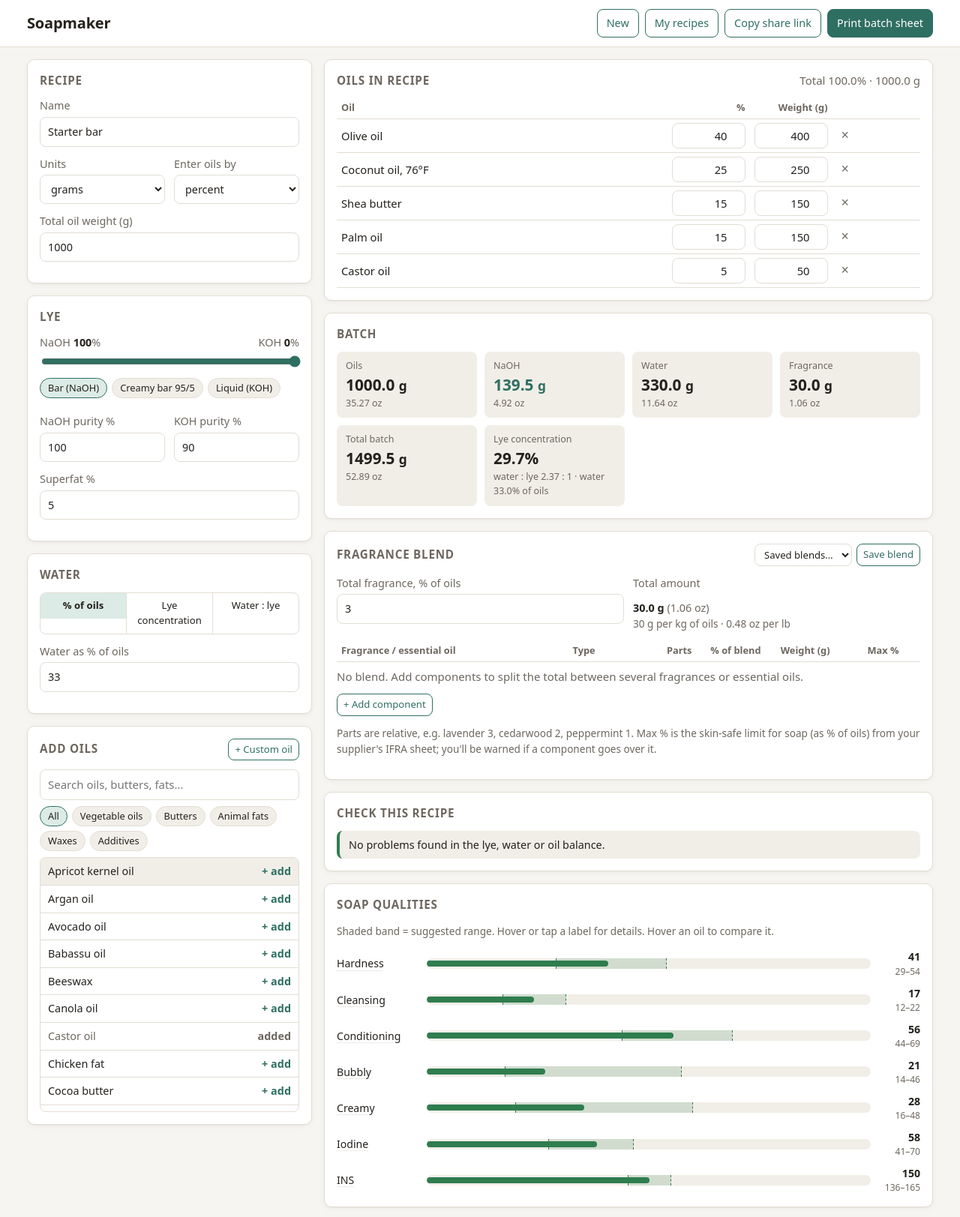
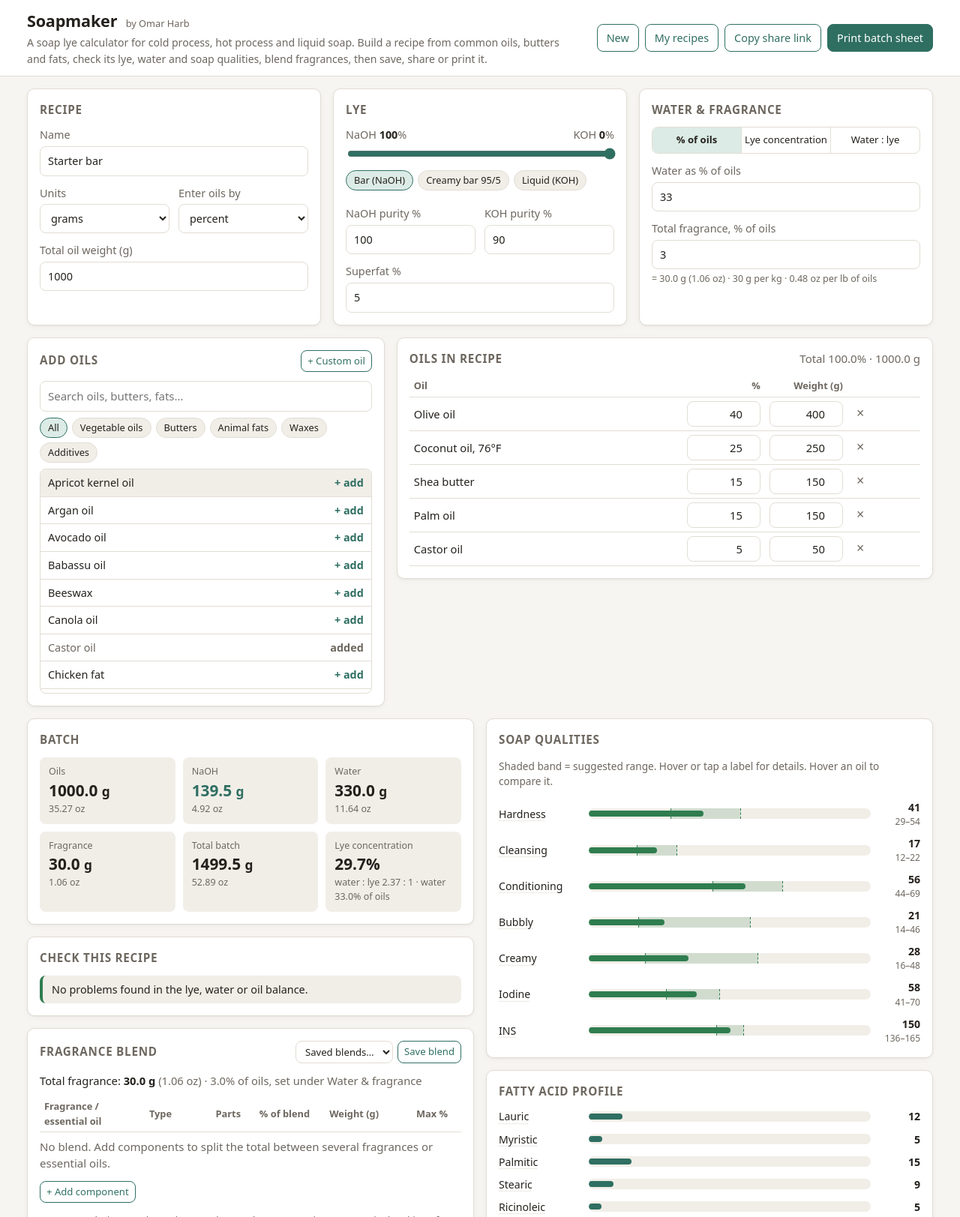
Before and after one commit to ramobrah/soapmaker, a plain HTML site: page index.html in a window 1280 px wide. Shown: the top 1623 px of the page at 75% size. Drawn offline with Linux system fonts and the light colour scheme.

Commit message:
made a number of cosmetic updates

```diff
--- a/css/styles.css
+++ b/css/styles.css
@@ -48,7 +48,12 @@ body {
   font: 15px/1.5 system-ui, -apple-system, "Segoe UI", Roboto, sans-serif;
 }
 .wrap { max-width: 1240px; margin: 0 auto; padding: 0 16px; }
-h1 { font-size: 1.25rem; margin: 0; letter-spacing: -0.01em; }
+h1 { font-size: 1.35rem; margin: 0; letter-spacing: -0.01em; }
+.brand { min-width: 0; flex: 1 1 420px; }
+.byline { font-size: 0.8rem; font-weight: 400; color: var(--muted); margin-left: 6px; letter-spacing: 0; }
+.tagline { margin: 2px 0 0; font-size: 0.88rem; color: var(--muted); max-width: 720px; }
+.blend-total { margin-bottom: 10px; font-size: 0.92rem; }
+#fragrance-hint { font-size: 0.78rem; }
 h2 { font-size: 0.95rem; margin: 0 0 12px; text-transform: uppercase; letter-spacing: 0.05em; color: var(--muted); font-weight: 600; }
 .muted { color: var(--muted); }
 .small { font-size: 0.85rem; }
@@ -58,10 +63,32 @@ h2 { font-size: 0.95rem; margin: 0 0 12px; text-transform: uppercase; letter-spa
 .header-row { display: flex; align-items: center; justify-content: space-between; gap: 12px; padding-top: 12px; padding-bottom: 12px; flex-wrap: wrap; }
 .header-actions { display: flex; gap: 8px; flex-wrap: wrap; }
 
-/* Layout */
-.layout { display: grid; grid-template-columns: minmax(300px, 380px) 1fr; gap: 16px; padding-top: 16px; padding-bottom: 32px; }
-.col-left, .col-right { display: flex; flex-direction: column; gap: 16px; min-width: 0; }
-@media (max-width: 860px) { .layout { grid-template-columns: 1fr; } }
+/* Layout: settings row → picker + recipe side by side → results */
+main.wrap { display: flex; flex-direction: column; gap: 16px; padding-top: 16px; padding-bottom: 24px; }
+.settings-row { display: grid; grid-template-columns: 1fr 1fr 1fr; gap: 16px; }
+.workbench { display: grid; grid-template-columns: minmax(280px, 2fr) 3fr; gap: 16px; align-items: start; }
+.results { display: grid; grid-template-columns: 1fr 1fr; gap: 16px; align-items: start; }
+.results-col { display: flex; flex-direction: column; gap: 16px; min-width: 0; }
+.settings-row > *, .workbench > * { min-width: 0; }
+.settings-row .card .field:last-child { margin-bottom: 0; }
+@media (max-width: 1020px) {
+  .settings-row { grid-template-columns: 1fr 1fr; }
+  .settings-row > .card:first-child { grid-column: 1 / -1; }
+  /* Single column: batch, checks, qualities, fatty acids, then fragrance and notes */
+  .results { display: flex; flex-direction: column; }
+  .results-col { display: contents; }
+  .results-col:first-child > :nth-child(1) { order: 1; }
+  .results-col:first-child > :nth-child(2) { order: 2; }
+  .results-col:last-child > :nth-child(1) { order: 3; }
+  .results-col:last-child > :nth-child(2) { order: 4; }
+  .results-col:first-child > :nth-child(3) { order: 5; }
+  .results-col:first-child > :nth-child(4) { order: 6; }
+}
+@media (max-width: 760px) {
+  .settings-row, .workbench { grid-template-columns: 1fr; }
+}
+
+.site-footer { border-top: 1px solid var(--border); color: var(--muted); font-size: 0.85rem; padding: 16px 0 24px; text-align: center; }
 
 .card { background: var(--surface); border: 1px solid var(--border); border-radius: var(--radius); padding: 16px; box-shadow: var(--shadow); }
 .card-head { display: flex; align-items: baseline; justify-content: space-between; gap: 8px; margin-bottom: 12px; }
@@ -113,7 +140,7 @@ input[type=range] { width: 100%; accent-color: var(--accent); }
 .segmented label + label { border-left: 1px solid var(--border); }
 
 /* Oil picker */
-.oil-list { list-style: none; margin: 0; padding: 0; max-height: 340px; overflow-y: auto; border: 1px solid var(--border); border-radius: 8px; }
+.oil-list { list-style: none; margin: 0; padding: 0; max-height: 300px; overflow-y: auto; border: 1px solid var(--border); border-radius: 8px; }
 .oil-list li { display: flex; justify-content: space-between; align-items: center; gap: 8px; padding: 7px 10px; cursor: pointer; border-bottom: 1px solid var(--border); font-size: 0.9rem; }
 .oil-list li:last-child { border-bottom: 0; }
 .oil-list li:hover, .oil-list li.active { background: var(--surface-2); }
@@ -232,7 +259,7 @@ dialog::backdrop { background: rgba(0, 0, 0, 0.35); }
 #print-sheet { display: none; }
 @media print {
   body { background: #fff; color: #000; font-size: 11pt; }
-  .site-header, main, dialog, .toast { display: none !important; }
+  .site-header, main, .site-footer, dialog, .toast { display: none !important; }
   #print-sheet { display: block; padding: 0; }
   #print-sheet h1 { font-size: 18pt; margin-bottom: 2pt; }
   #print-sheet h3 { font-size: 11pt; margin: 14pt 0 4pt; text-transform: uppercase; letter-spacing: 0.04em; }
--- a/index.html
+++ b/index.html
@@ -10,7 +10,10 @@
 <body>
   <header class="site-header">
     <div class="wrap header-row">
-      <h1>Soapmaker</h1>
+      <div class="brand">
+        <h1>Soapmaker <span class="byline">by Omar Harb</span></h1>
+        <p class="tagline">A soap lye calculator for cold process, hot process and liquid soap. Build a recipe from common oils, butters and fats, check its lye, water and soap qualities, blend fragrances, then save, share or print it.</p>
+      </div>
       <div class="header-actions">
         <button type="button" id="btn-new" class="btn ghost">New</button>
         <button type="button" id="btn-library" class="btn ghost">My recipes</button>
@@ -20,9 +23,9 @@
     </div>
   </header>
 
-  <main class="wrap layout">
-    <!-- LEFT: settings + oil picker -->
-    <section class="col-left">
+  <main class="wrap">
+    <!-- 1. Settings -->
+    <section class="settings-row">
         <div class="card">
           <h2>Recipe</h2>
           <label class="field">
@@ -51,7 +54,6 @@
             <input type="number" id="total-oil" min="0" step="any" value="1000">
           </label>
         </div>
-
         <div class="card">
           <h2>Lye</h2>
           <div class="field">
@@ -81,9 +83,8 @@
             <input type="number" id="superfat" step="0.5" value="5">
           </label>
         </div>
-
         <div class="card">
-        <h2>Water</h2>
+          <h2>Water &amp; fragrance</h2>
           <div class="segmented" role="radiogroup" aria-label="Water method">
             <label><input type="radio" name="water-mode" value="pct" checked><span>% of oils</span></label>
             <label><input type="radio" name="water-mode" value="conc"><span>Lye concentration</span></label>
@@ -101,8 +102,16 @@
             <span>Water : lye ratio (x : 1)</span>
             <input type="number" id="water-ratio" min="0.5" max="5" step="0.1" value="2">
           </label>
+          <label class="field">
+            <span>Total fragrance, % of oils</span>
+            <input type="number" id="fragrance-pct" min="0" step="0.5" value="3">
+            <small class="muted" id="fragrance-hint"></small>
+          </label>
         </div>
+    </section>
 
+    <!-- 2. Build the recipe: picker beside the recipe table -->
+    <section class="workbench">
         <div class="card">
           <div class="card-head">
             <h2>Add oils</h2>
@@ -113,10 +122,6 @@
           <ul class="oil-list" id="oil-list" role="listbox" aria-label="Oils"></ul>
           <div class="oil-preview" id="oil-preview" hidden></div>
         </div>
-    </section>
-
-    <!-- RIGHT: recipe + results -->
-    <section class="col-right">
         <div class="card">
           <div class="card-head">
             <h2>Oils in recipe</h2>
@@ -130,14 +135,21 @@
               <tbody id="recipe-body"></tbody>
             </table>
           </div>
-        <p class="empty" id="recipe-empty">No oils yet. Search or click an oil on the left to add it.</p>
+          <p class="empty" id="recipe-empty">No oils yet. Search or click an oil in the list to add it.</p>
         </div>
+    </section>
 
+    <!-- 3. Results -->
+    <section class="results">
+      <div class="results-col">
         <div class="card">
           <h2>Batch</h2>
           <div class="stat-grid" id="batch-stats"></div>
         </div>
-
+        <div class="card">
+          <h2>Check this recipe</h2>
+          <ul class="warnings" id="warnings"></ul>
+        </div>
         <div class="card">
           <div class="card-head">
             <h2>Fragrance blend</h2>
@@ -146,16 +158,7 @@
               <button type="button" id="btn-blend-save" class="btn ghost small">Save blend</button>
             </div>
           </div>
-        <div class="field-row">
-          <label class="field">
-            <span>Total fragrance, % of oils</span>
-            <input type="number" id="fragrance-pct" min="0" step="0.5" value="3">
-          </label>
-          <div class="field">
-            <span>Total amount</span>
-            <div class="readout" id="fragrance-total"></div>
-          </div>
-        </div>
+          <div class="blend-total" id="fragrance-total"></div>
           <div class="table-scroll">
             <table class="recipe-table blend-table">
               <thead>
@@ -178,24 +181,6 @@
           </div>
           <p class="muted small">Parts are relative, e.g. lavender 3, cedarwood 2, peppermint 1. Max % is the skin-safe limit for soap (as % of oils) from your supplier's IFRA sheet; you'll be warned if a component goes over it.</p>
         </div>
-
-      <div class="card">
-        <h2>Check this recipe</h2>
-        <ul class="warnings" id="warnings"></ul>
-      </div>
-
-      <div class="card">
-        <h2>Soap qualities</h2>
-        <p class="muted small">Shaded band = suggested range. Hover or tap a label for details. Hover an oil to compare it.</p>
-        <div class="bars" id="quality-bars"></div>
-      </div>
-
-      <div class="card">
-        <h2>Fatty acid profile</h2>
-        <div class="bars" id="fa-bars"></div>
-        <p class="muted small" id="sat-ratio"></p>
-      </div>
-
         <div class="card">
           <h2>Notes</h2>
           <textarea id="notes" rows="4" placeholder="Batch date, additives, colorants, how it traced, cure notes…"></textarea>
@@ -205,13 +190,32 @@
             <label class="btn ghost file-btn">Import JSON<input type="file" id="import-file" accept="application/json,.json" hidden></label>
           </div>
         </div>
+      </div>
+      <div class="results-col">
+        <div class="card">
+          <h2>Soap qualities</h2>
+          <p class="muted small">Shaded band = suggested range. Hover or tap a label for details. Hover an oil to compare it.</p>
+          <div class="bars" id="quality-bars"></div>
+        </div>
+        <div class="card">
+          <h2>Fatty acid profile</h2>
+          <div class="bars" id="fa-bars"></div>
+          <p class="muted small" id="sat-ratio"></p>
+        </div>
+      </div>
+    </section>
 
     <p class="safety">
         <strong>Safety:</strong> wear goggles and gloves, add lye to water (never water to lye), work in a ventilated area,
         and keep children and pets away. SAP values are typical figures; natural oils vary. Double-check any recipe before you make it.
       </p>
-    </section>
   </main>
+
+  <footer class="site-footer">
+    <div class="wrap">
+      Developed by Omar S. Harb, Ph.D., with help from Claude (Anthropic).
+    </div>
+  </footer>
 
   <!-- Library dialog -->
   <dialog id="library-dialog">
--- a/js/app.js
+++ b/js/app.js
@@ -301,8 +301,8 @@
   function renderBlendDerived(res) {
     const u = state.units;
     const pct = C.num(state.fragrancePct);
-    $("#fragrance-total").innerHTML = `<strong>${w(res.fragrance)} ${u}</strong> <span class="muted">(${alt(res.fragrance)})</span>` +
-      `<div class="muted small">${fmt(pct * 10, 0)} g per kg of oils · ${fmt(pct / 100 * 16, 2)} oz per lb</div>`;
+    $("#fragrance-hint").textContent = `= ${w(res.fragrance)} ${u} (${alt(res.fragrance)}) · ${fmt(pct * 10, 0)} g per kg · ${fmt(pct / 100 * 16, 2)} oz per lb of oils`;
+    $("#fragrance-total").innerHTML = `Total fragrance: <strong>${w(res.fragrance)} ${u}</strong> <span class="muted">(${alt(res.fragrance)}) · ${fmt(pct, 1)}% of oils, set under Water &amp; fragrance</span>`;
     $$("#blend-body tr").forEach(tr => {
       const b = res.blend[+tr.dataset.i];
       if (!b) return;
```
Also changed, not shown: 1 other file. Lines whose indentation alone changed are shown as unchanged.
